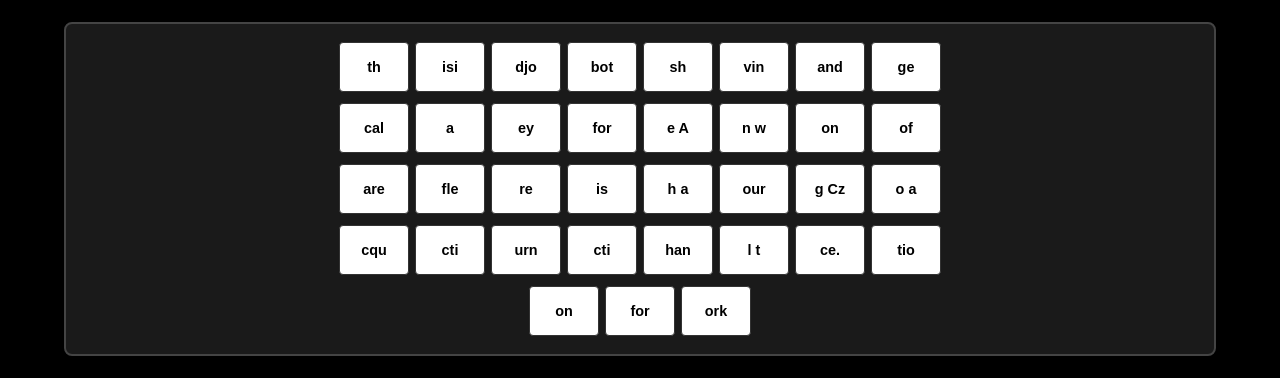
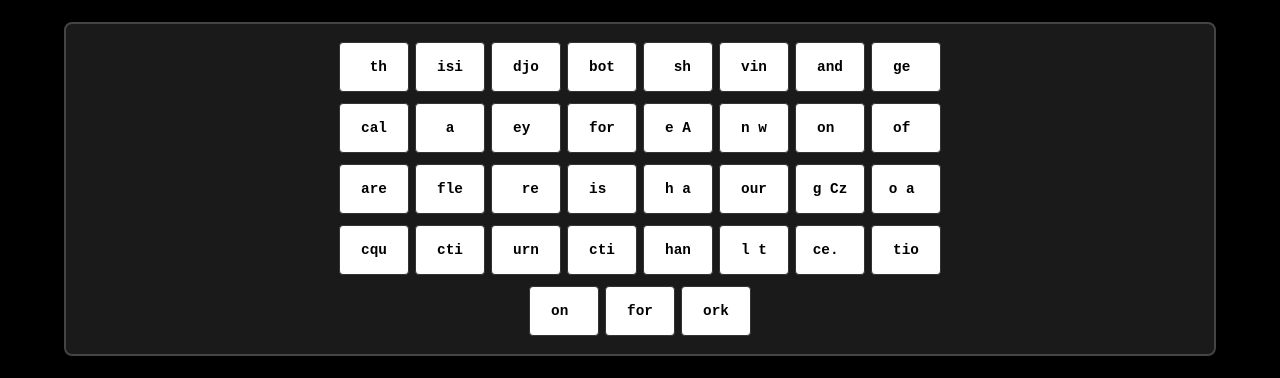
Before and after one commit to BelovedCoachP/TEDxDAUTiles, a plain HTML site: page index.html in a window 1280 px wide. Shown: the part 391-769 px from the top of the page. Drawn offline with Linux system fonts and the light colour scheme.

Commit message:
Update style.css
spacing for letters

```diff
--- a/style.css
+++ b/style.css
@@ -81,13 +81,20 @@ body {
     border-radius: 4px;
     margin: 3px; /* Space around each tile */
     display: flex;
-    justify-content: center;
-    align-items: center;
-    font-size: 0.9em;
+    justify-content: center; /* This will center the whole text block */
+    align-items: center;    /* This will vertically center the text block */
+    font-size: 0.9em; /* You might need to adjust this with a monospaced font */
     font-weight: bold;
     cursor: grab; /* Indicates draggable */
     user-select: none; /* Prevent text selection during drag */
-    box-sizing: border-box; /* Include padding and border in the element's total width and height */
+    box-sizing: border-box;
+
+    /* --- ADD THESE LINES --- */
+    white-space: pre; /* This is key: it preserves spaces and newlines */
+    font-family: 'Courier New', Courier, monospace; /* Use a monospaced font */
+    /* text-align: left; /* Optional: if you want text to start from left within its preserved-space block */
+                        /* If using this, you might adjust justify-content above if needed, but
+                           centering the pre-formatted block often works well. */
 }
 
 .tile.dragging { /* Style for tile when it's being dragged */
```
